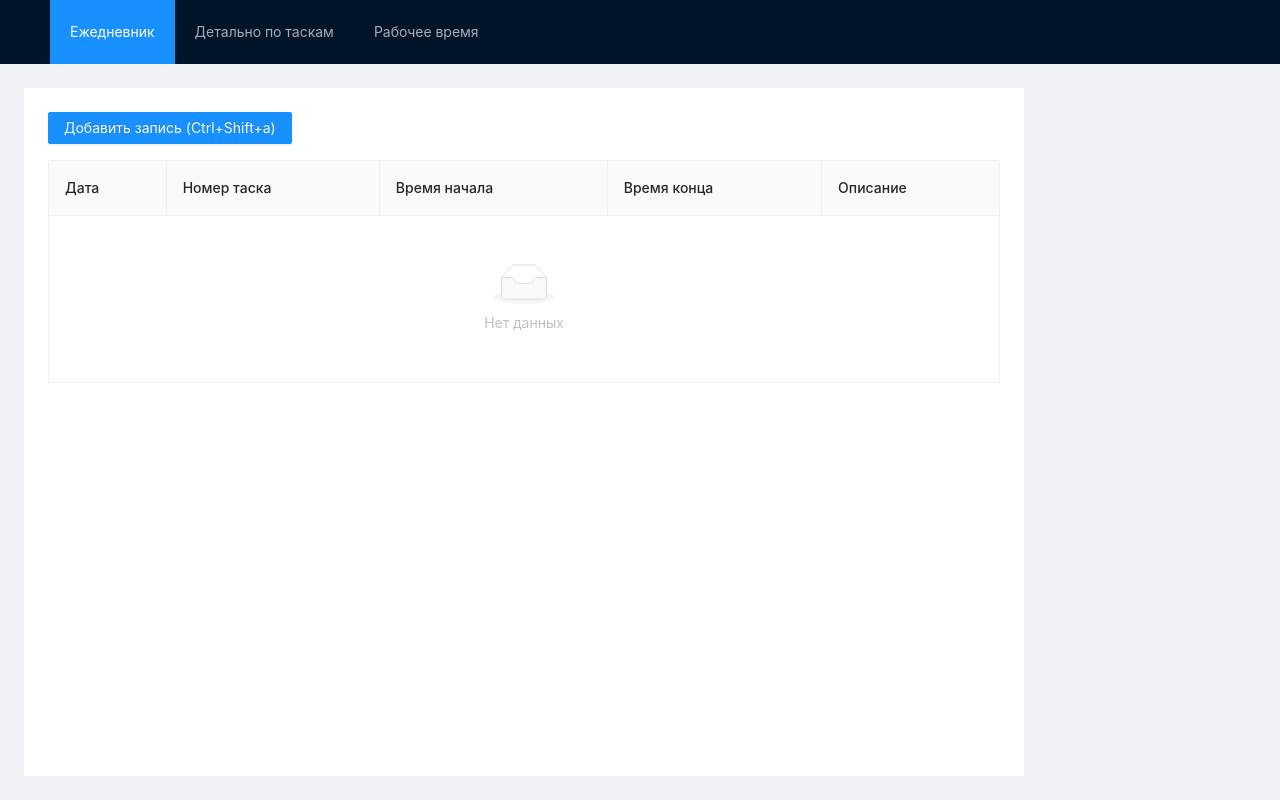
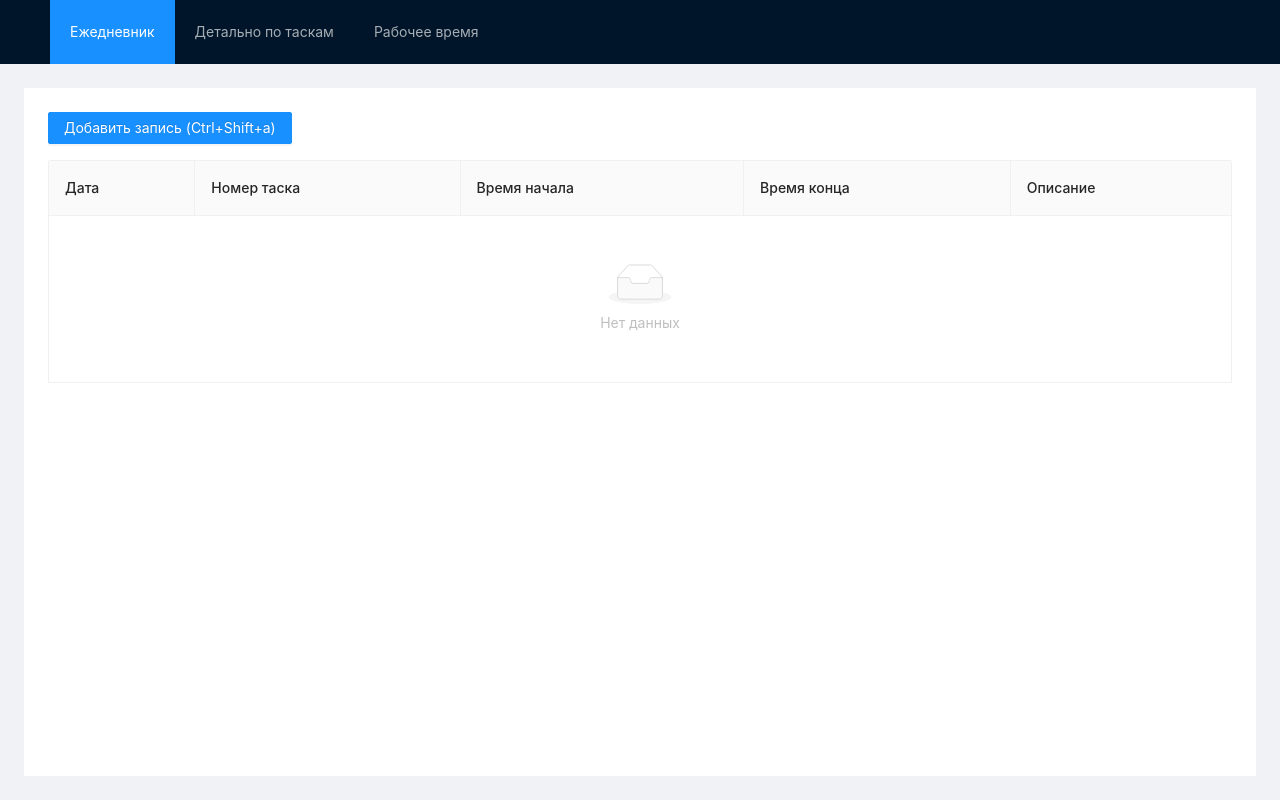
Before and after one commit to ZothOmmog/todolist, a Next.js app: page / in a window 1280 px wide. Built offline with nearby package versions, Linux system fonts and the light colour scheme.

Commit message:
Убрана максимальная ширина страницы

```diff
--- a/layouts/common-layout.tsx
+++ b/layouts/common-layout.tsx
@@ -5,7 +5,7 @@ import { CommonHeader } from '../components/common-header';
 export const CommonLayout: React.FC = ({ children }) => (
     <Layout style={{ height: '100vh' }}>
         <CommonHeader/>
-        <Layout style={{ flexGrow: 1, margin: '24px', backgroundColor: 'white', maxWidth: 1000 }}>
+        <Layout style={{ flexGrow: 1, margin: '24px', backgroundColor: 'white' }}>
             {children}
         </Layout>
     </Layout>
```
